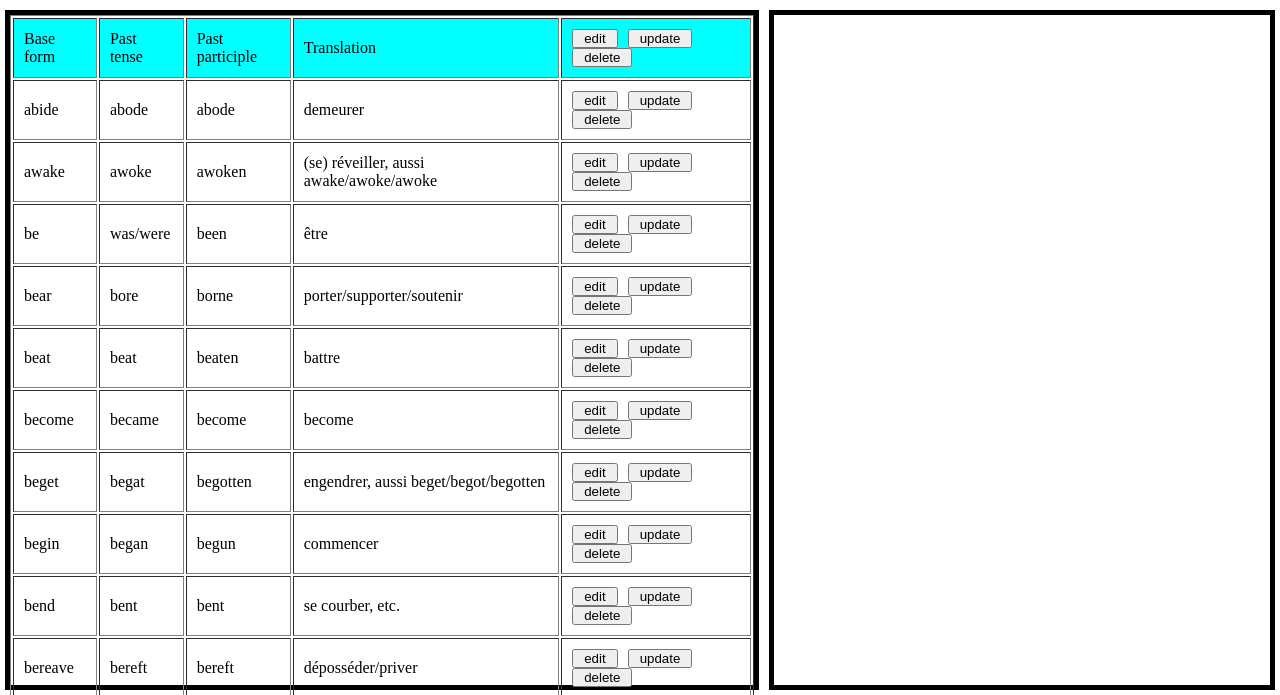
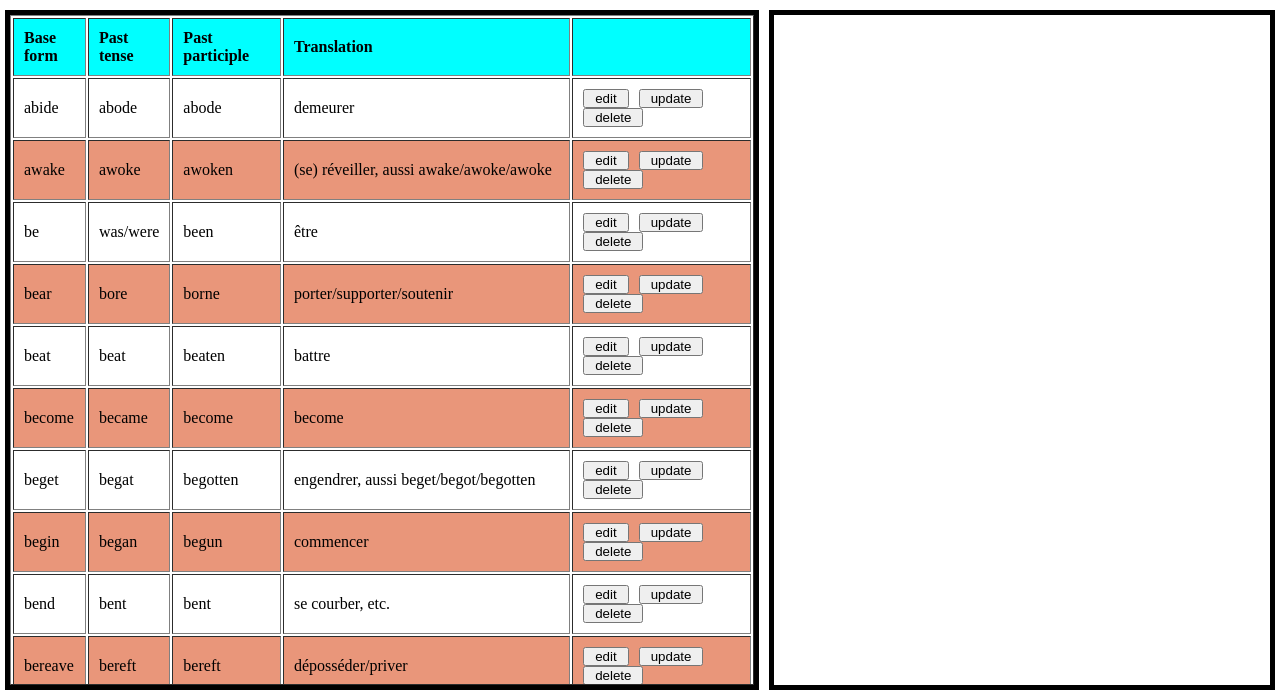
Before and after one commit to regisx001/Devoir01-WebDev, a plain HTML site: page index.html in a window 1280 px wide. Shown: the part 103-798 px from the top of the page. Drawn offline with Linux system fonts and the light colour scheme.

Commit message:
chore: fix bad width in the table component. fix overflow issue.

```diff
--- a/main.js
+++ b/main.js
@@ -51,19 +51,23 @@ function mount() {
     for (var i = 0; i < verbs.length; i++) {
 
         td1 = document.createElement('td');
+        td1.setAttribute("width", "10%")
         var texteNode = document.createTextNode(verbs[i][0]);
         td1.appendChild(texteNode);
 
 
         td2 = document.createElement('td');
+        td2.setAttribute("width", "10%")
         var texteNode = document.createTextNode(verbs[i][1]);
         td2.appendChild(texteNode);
 
         td3 = document.createElement('td');
+        td3.setAttribute("width", "15%")
         var texteNode = document.createTextNode(verbs[i][2]);
         td3.appendChild(texteNode);
 
         td4 = document.createElement('td');
+        td4.setAttribute("width", "40%")
         var texteNode = document.createTextNode(verbs[i][3]);
         td4.appendChild(texteNode);
 
@@ -86,15 +90,20 @@ function mount() {
 
 
         td5 = document.createElement('td');
-        td5.appendChild(btnedit);
-        td5.appendChild(btnupdate);
-        td5.appendChild(btndelete);
+        td5.setAttribute("width", "25%")
+
+        if (i != 0) {
+            td5.appendChild(btnedit);
+            td5.appendChild(btnupdate);
+            td5.appendChild(btndelete);
+        }
 
         var row = table.insertRow(i);
         row.appendChild(td1);
         row.appendChild(td2);
         row.appendChild(td3);
         row.appendChild(td4);
+
         row.appendChild(td5)
     }
 
--- a/style.css
+++ b/style.css
@@ -46,29 +46,38 @@ header p {
 .left-s {
     margin: 5px;
     border: black solid 5px;
-    height: calc(100%-10px);
     width: 60%;
 }
 
 .right-s {
     margin: 5px;
     border: black solid 5px;
-    height: calc(100%-10px);
     overflow-y: scroll;
     width: 40%;
 }
 
 table {
+    display: block;
     width: 100%;
+    height: 100%;
+    overflow-y: scroll;
 }
 
 table tr td {
     padding: 10px;
 }
 
+
 table tr:nth-child(1) {
-    background-color: aqua;
+    background-color: aqua !important;
+    font-weight: bold;
 }
+
+
+table tr:nth-child(2n+1) {
+    background-color: darksalmon;
+}
+
 
 
 input {
```
